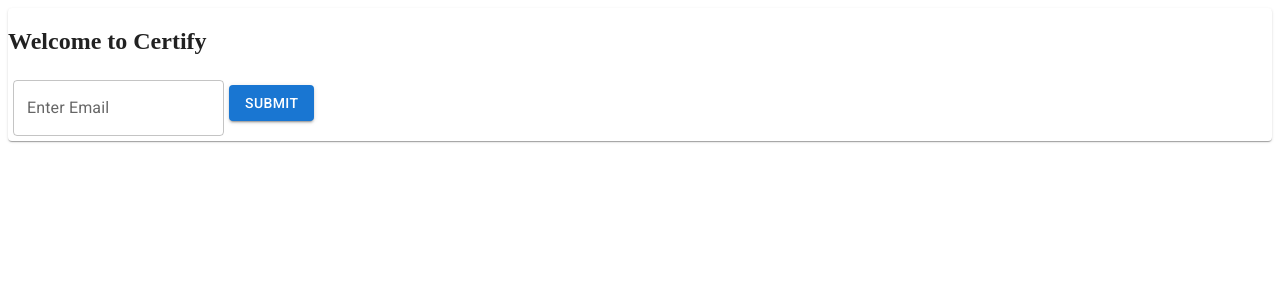
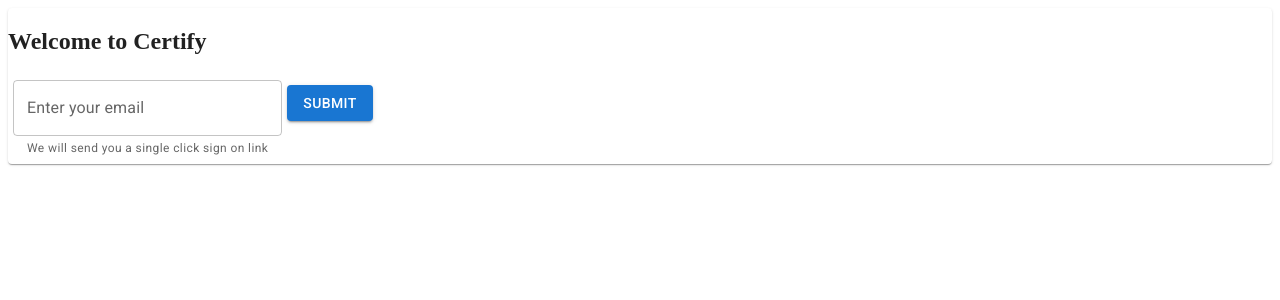
Before and after one commit to Demon-stare/React-Certify, a React (Create React App) app: page / in a window 1280 px wide. Shown: the top 300 px of the page. Built offline with nearby package versions, Linux system fonts and the light colour scheme.

Commit message:
Auth Changes

```diff
--- a/src/App.css
+++ b/src/App.css
@@ -9,6 +9,8 @@
 #View-Post{
   align-items: end;
 }
+
+
 #Post-title{
   display: block;
   width: 35ch;
--- a/src/App.js
+++ b/src/App.js
@@ -3,8 +3,11 @@
 import { supabase } from './supabaseClient';
 import Auth from './Auth';
 import Feed from './Feed';
+import Account from './Account';
+
 
 export default function App() {
+
   const [session, setSession] = useState(null);
 
   useEffect(() => {
@@ -18,5 +21,5 @@
     });
   }, []);
 
-  return <div>{!session ? <Auth /> : <Feed />}</div>;
+  return <div> { !session ? <Auth/> : <Feed Session={session}/>} </div>;
 }
--- a/src/Auth.js
+++ b/src/Auth.js
@@ -21,11 +21,16 @@
       const { error } = await supabase.auth.signInWithOtp({ email });
       if (error) throw error;
       alert('Check your email for the login link!');
-    } catch (error) {
+    }
+
+    catch (error) {
       alert(error.error_description || error.message);
-    } finally {
+    }
+
+    finally {
       setLoading(false);
     }
+
   };
 
 
@@ -34,15 +39,22 @@
       <Card id="Title_card">
         <h2 >Welcome to Certify</h2>
 
-        {loading ? ('Sending one click sign on link...') : (
+        {
+         loading ? ('Sending one click sign on link...') : (
+
           <Stack direction="row" spacing={2}>
 
             <form id="email_feild" onSubmit={handleLogin}>
 
-              <TextField type="email" label="Enter Email" variant="outlined"
+              <TextField
+                type="email"
+                label="Enter your email"
+                variant="outlined"
                 className="inputField"
                 value={email}
+                helperText="We will send you a single click sign on link"
                 onChange={(e) => setEmail(e.target.value)}>
+
               </TextField>
 
               <Button id="Send_Link_Button" variant="contained" type="submit">
--- a/src/Feed.js
+++ b/src/Feed.js
@@ -14,19 +14,23 @@
 
 
 
-export default function Feed() {
+export default function Feed( { session }) {
 
   const supabase = createClient('https://vuuuwblxyvhowzqcrhwx.supabase.co', 'eyJhbGciOiJIUzI1NiIsInR5cCI6IkpXVCJ9.eyJpc3MiOiJzdXBhYmFzZSIsInJlZiI6InZ1dXV3Ymx4eXZob3d6cWNyaHd4Iiwicm9sZSI6ImFub24iLCJpYXQiOjE2Nzg2MTY0NzIsImV4cCI6MTk5NDE5MjQ3Mn0.ehzYJFOWr1A35rfELidnvqP26Uvq5JmKq8-s2iBrSzM')
   const [posts, Setposts] = useState([])
+  const usernameid = session.id;
 
   useEffect(() => {
     fetchposts()
   },[])
 
 
+
+
+
   async function fetchposts() {
 
-    console.log('entered-getposts');
+    console.log('entered-getposts' + usernameid );
     try {
       const { data, error } = await supabase
         .from('POSTS')
@@ -42,12 +46,18 @@
 
   }
 
+  async function signOut() {
+    const { error } = await supabase.auth.signOut()
+    console.log("Logged Out")
+  }
+
   return (
     <div>
       <Box sx={{ flexGrow: 1 }}>
       <AppBar position="static">
 
         <Toolbar>
+
           <IconButton
             size="large"
             edge="start"
@@ -62,12 +72,11 @@
             Feed
           </Typography>
 
-          <Button color="inherit">Login</Button>
+          <Button color="inherit" onClick={signOut}>Logout</Button>
 
         </Toolbar>
 
       </AppBar>
-
 
     </Box>
       <Container id="Feed_Container">
--- a/src/home.js
+++ /dev/null
@@ -1,4 +0,0 @@
-
-async function signOut() {
-    const { error } = await supabase.auth.signOut()
-  }
```
Also changed, not shown: src/Account.js (+16 -4 lines), src/Posts.js (+2 -6 lines).
